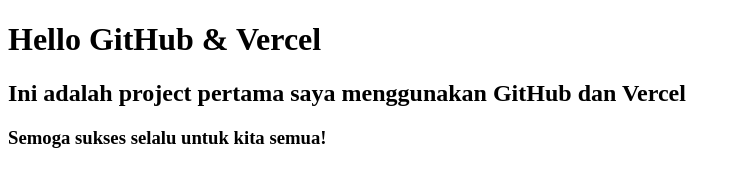
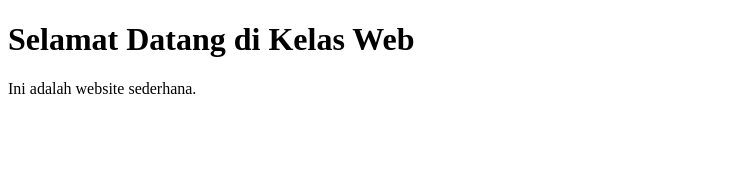
Before and after one commit to Fauzan-Sky/project-pertama, a plain HTML site: page index.html in a window 1280 px wide. Shown: the whole page, without its empty margins (0-740 px from the left). Drawn offline with Linux system fonts and the light colour scheme.

Commit message:
Upload awal index.html

```diff
--- a/index.html
+++ b/index.html
@@ -1,11 +1,10 @@
 <!DOCTYPE html>
 <html>
 <head>
-  <title>Project Pertama</title>
+  <title>Profil Kelas</title>
 </head>
 <body>
-  <h1>Hello GitHub & Vercel</h1>
-  <h2>Ini adalah project pertama saya menggunakan GitHub dan Vercel</h2>
-  <h3>Semoga sukses selalu untuk kita semua!</h3>
+  <h1>Selamat Datang di Kelas Web</h1>
+  <p>Ini adalah website sederhana.</p>
 </body>
 </html>
```
